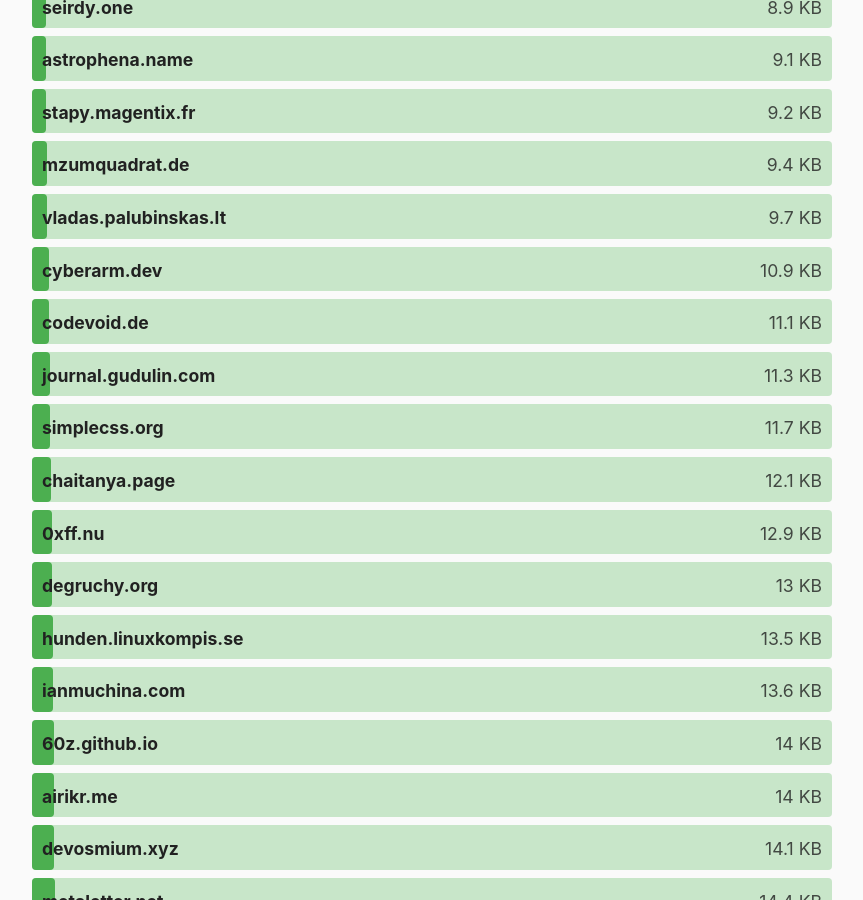
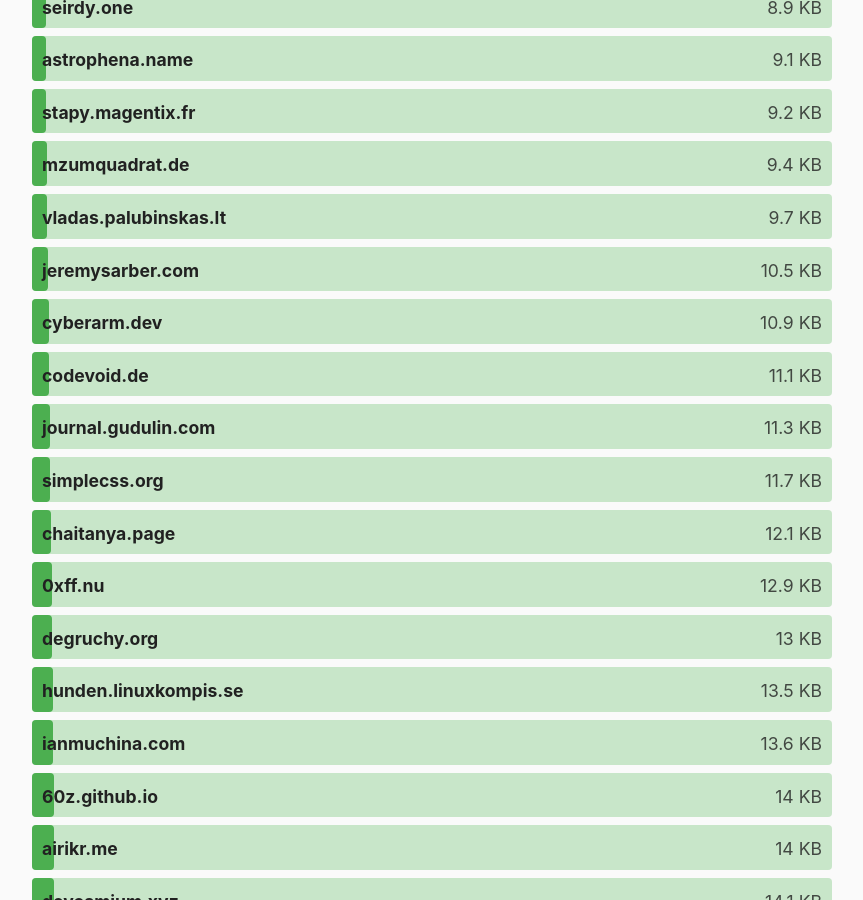
Before and after one commit to kevquirk/512kb.club, a Jekyll site: the page built from index.md, in a window 1280 px wide and 900 px high, scrolled down 3614 px. Shown: the whole window, without its empty margins (208-1071 px from the left). Built offline with Jekyll 4.4.1, drawn with Linux system fonts in a browser that asks for light colours; some of the changed text lies outside the part shown.

Commit message:
Fix jeremysarber.com

```diff
--- a/_data/green-team.yml
+++ b/_data/green-team.yml
@@ -252,6 +252,11 @@
   url: https://vladas.palubinskas.lt
   size: 9.7
   last_checked:
+
+- domain: jeremysarber.com
+  url: https://jeremysarber.com
+  size: 10.5
+  last_checked: 2021-05-17
 
 - domain: cyberarm.dev
   url: https://cyberarm.dev
@@ -553,11 +558,6 @@
   size: 33.9
   last_checked:
 
-- domain: jeremysarber.com
-  url: https://jeremysarber.com
-  size: 34
-  last_checked:
-
 - domain: sontek.net
   url: https://sontek.net
   size: 34.2
--- a/_data/orange-team.yml
+++ b/_data/orange-team.yml
@@ -42,11 +42,6 @@
 - domain: secluded.site
   url: https://secluded.site
   size: 123.3
-  last_checked:
-
-- domain: jeremysarber.com
-  url: https://jeremysarber.com
-  size: 125.1
   last_checked:
 
 - domain: jonhnnyweslley.net
```
